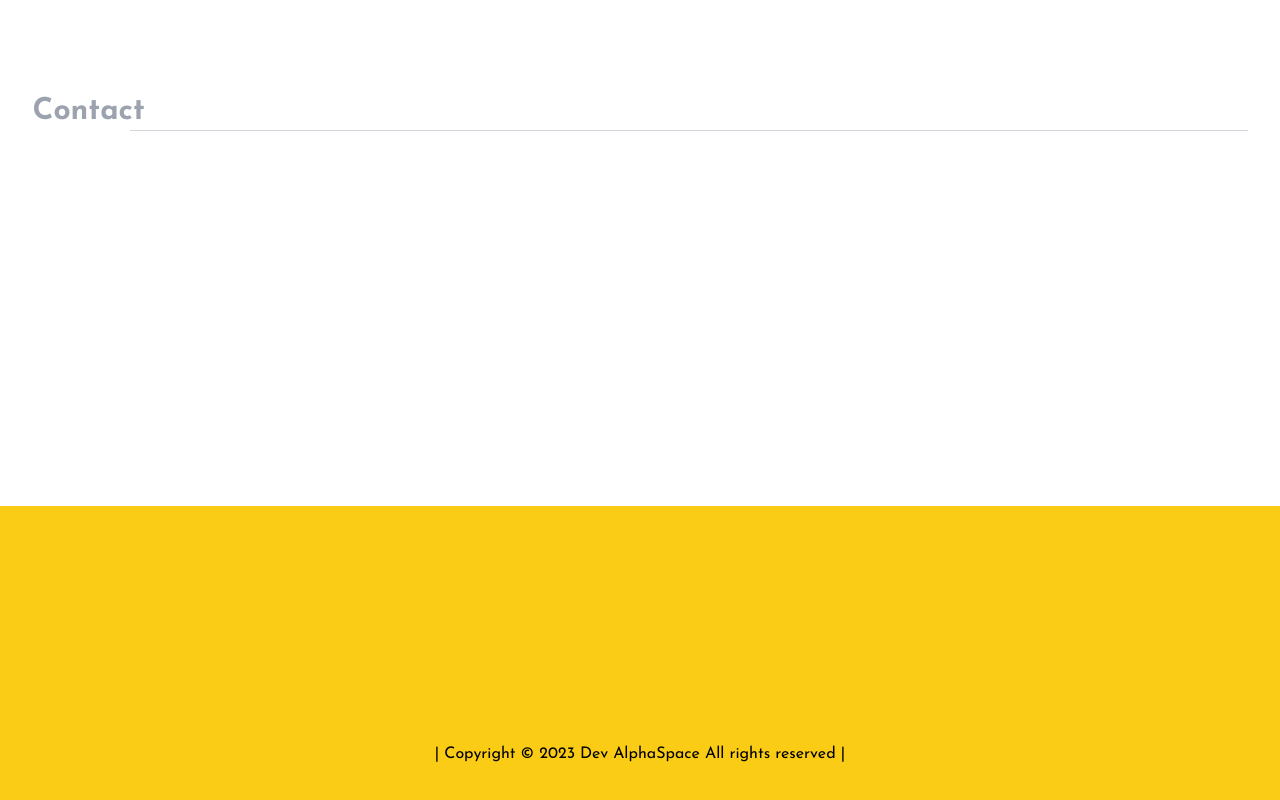
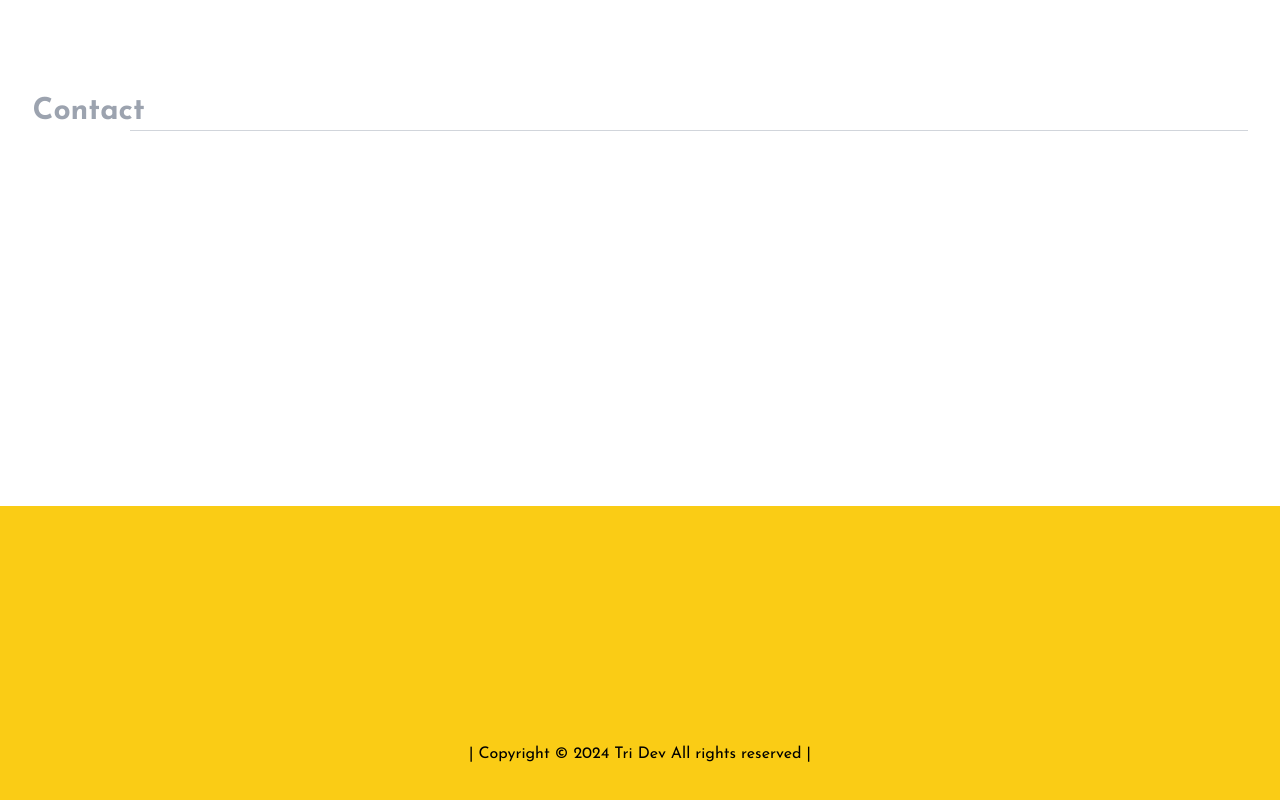
Before and after one commit to maqlogaming57/animated_portfolio, a React (Vite) app: page / in a window 1280 px wide. Shown: the part 1991-2791 px from the top of the page. Built offline with nearby package versions, Linux system fonts and the light colour scheme.

Commit message:
update footer

```diff
--- a/src/components/footer/Footer.jsx
+++ b/src/components/footer/Footer.jsx
@@ -43,7 +43,7 @@ const Footer = () => {
           </a>
         </div>
         <div className="sm:text-[12px]">
-          | Copyright &copy; <span>2023 Dev AlphaSpace </span> All rights reserved
+          | Copyright &copy; <span>2024 Tri Dev </span> All rights reserved
           <a href="#"></a> |
         </div>
       </div>
```
